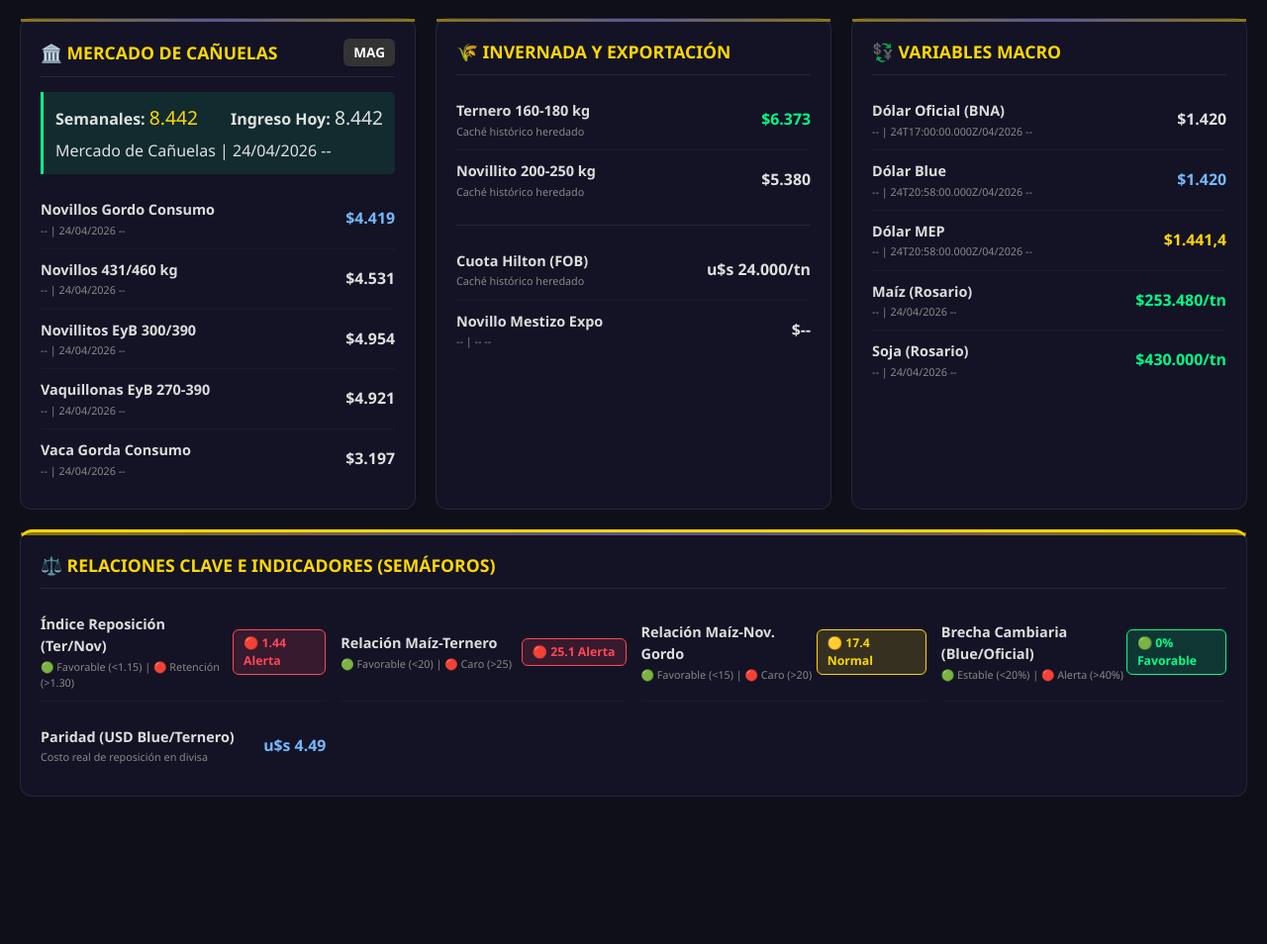
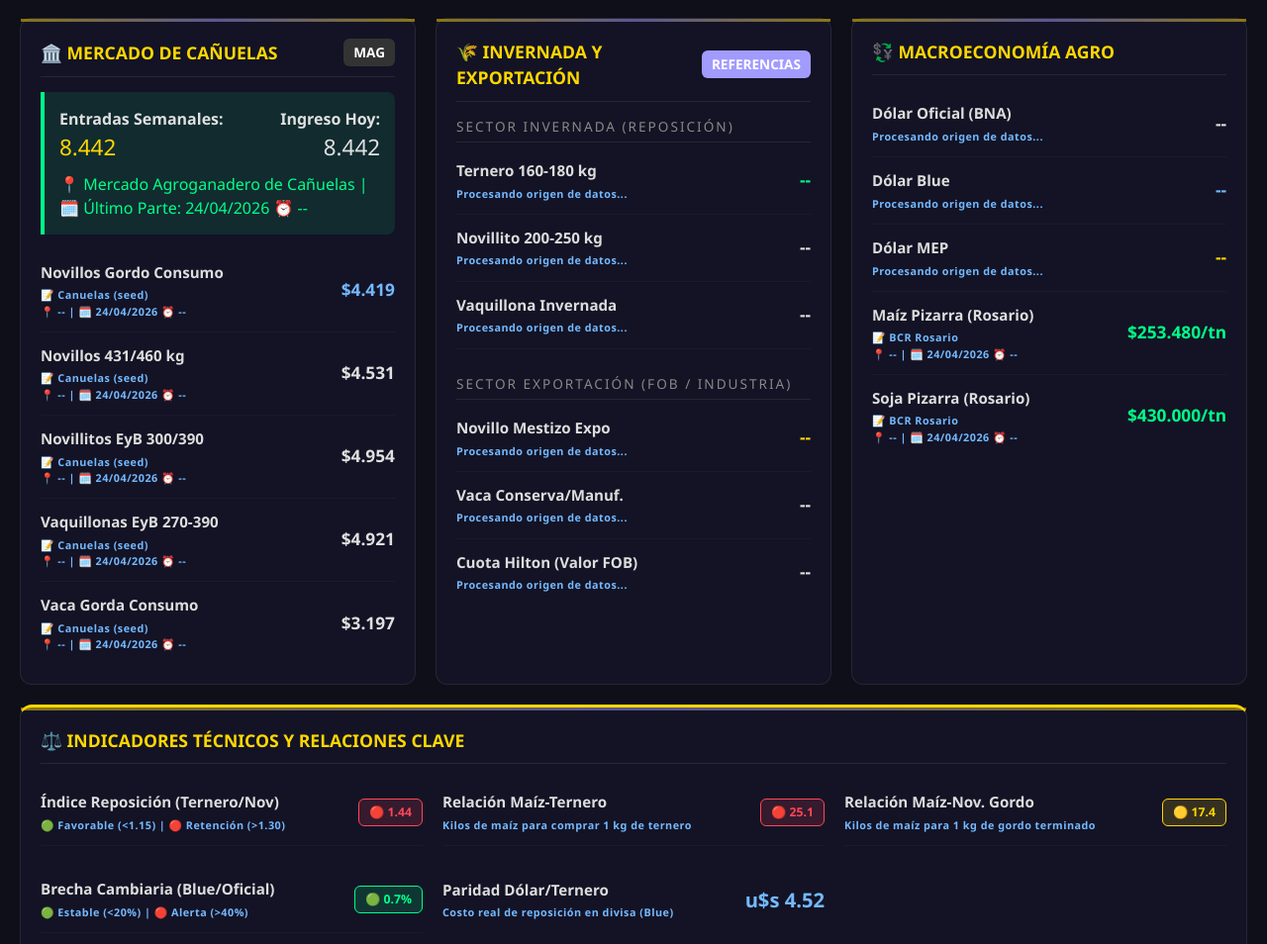
Before and after one commit to fnmaro/mercado-ganadero-femp, a website: page index.html in a window 1280 px wide. Shown: the part 506-1460 px from the top of the page at 99% size. Before the commit the page ends 1351 px from the top, so only its background shows below. Drawn offline with Linux system fonts and the light colour scheme.

Commit message:
Update index.html

```diff
--- a/index.html
+++ b/index.html
@@ -3,7 +3,7 @@
 <head>
     <meta charset="UTF-8">
     <meta name="viewport" content="width=device-width, initial-scale=1.0">
-    <title>🐄 MERCADO GANADERO FEMP | Dashboard Crítico V4.3.1</title>
+    <title>🐄 MERCADO GANADERO FEMP | Dashboard Crítico V4.4</title>
     <style>
         :root { --bg: #0f0f1a; --bg-card: rgba(20,20,40,0.85); --border: rgba(255,255,255,0.08); --text: #e0e0e0; --text-dim: #888; --gold: #ffd700; --green: #00ff88; --red: #ff4757; --yellow: #ffd700; --blue: #74b9ff; --purple: #a29bfe; --font: 'Segoe UI', system-ui, sans-serif; }
         * { margin: 0; padding: 0; box-sizing: border-box; }
@@ -19,22 +19,25 @@
         .badge-cache { background: rgba(255,215,0,0.2); color: var(--yellow); border: 1px solid var(--yellow); }
         .sem { display: inline-block; width: 12px; height: 12px; border-radius: 50%; box-shadow: 0 0 6px currentColor; } .sem-g { background: var(--green); color: var(--green); } .sem-y { background: var(--yellow); color: var(--yellow); }
         .container { max-width: 1400px; margin: 0 auto; padding: 0 20px 40px; }
-        .grid { display: grid; grid-template-columns: repeat(auto-fit, minmax(320px, 1fr)); gap: 20px; margin-top: 20px; }
+        .grid { display: grid; grid-template-columns: repeat(auto-fit, minmax(400px, 1fr)); gap: 20px; margin-top: 20px; }
         .block { background: var(--bg-card); border-radius: 12px; padding: 20px; border: 1px solid var(--border); position: relative; } .block::before { content: ''; position: absolute; top: 0; left: 0; right: 0; height: 3px; background: linear-gradient(90deg, var(--gold), var(--purple), var(--gold)); opacity: 0.5; }
         .block-header { display: flex; justify-content: space-between; align-items: center; margin-bottom: 15px; padding-bottom: 10px; border-bottom: 1px solid var(--border); } .block-header h2 { font-size: 1.1em; color: var(--gold); text-transform: uppercase; }
-        .data-row { display: flex; justify-content: space-between; padding: 10px 0; border-bottom: 1px solid rgba(255,255,255,0.03); font-size: 0.9em; align-items: center; } .data-row:last-child { border-bottom: none; }
+        .data-row { display: flex; justify-content: space-between; padding: 12px 0; border-bottom: 1px solid rgba(255,255,255,0.03); font-size: 0.9em; align-items: center; } .data-row:last-child { border-bottom: none; }
         .data-col { display: flex; flex-direction: column; }
-        .data-row .label { font-weight: 600; color: #ddd; } .data-row .meta { font-size: 0.75em; color: var(--text-dim); margin-top: 2px; } .data-row .value { font-weight: 700; font-size: 1.1em; }
+        .data-row .label { font-weight: 600; color: #ddd; font-size: 1.05em; }
+        .data-row .meta { font-size: 0.75em; color: #74b9ff; margin-top: 4px; font-weight: 600; letter-spacing: 0.5px; }
+        .data-row .value { font-weight: 800; font-size: 1.2em; }
         .v-gold { color: var(--gold); } .v-green { color: var(--green); } .v-blue { color: var(--blue); }
         .full-width { grid-column: 1 / -1; }
         .alert-banner { background: rgba(255,71,87,0.15); border: 1px solid var(--red); color: var(--red); padding: 12px; border-radius: 8px; margin: 15px 0; display: none; gap: 10px; align-items: center; } .alert-banner.show { display: flex; } .alert-banner.warn { background: rgba(255,215,0,0.15); border-color: var(--yellow); color: var(--yellow); }
-        .highlight-box { background: rgba(0,255,136,0.1); border-left: 3px solid var(--green); padding: 12px; border-radius: 0 5px 5px 0; margin-bottom: 15px; }
+        .highlight-box { background: rgba(0,255,136,0.1); border-left: 4px solid var(--green); padding: 15px; border-radius: 0 8px 8px 0; margin-bottom: 15px; }
+        .subsection-title { color: var(--text-dim); font-size: 0.85em; text-transform: uppercase; letter-spacing: 2px; border-bottom: 1px solid var(--border); padding-bottom: 5px; margin: 15px 0 5px 0; }
     </style>
 </head>
 <body>
     <div class="header">
         <h1>🐄 Mercado Ganadero en Tiempo Real</h1>
-        <div class="subtitle">FRAMEWORK DE EXIGENCIA MÁXIMA PRÁCTICA — V4.3.1</div>
+        <div class="subtitle">FRAMEWORK DE EXIGENCIA MÁXIMA PRÁCTICA — V4.4</div>
         <div class="datetime" id="dt">Inicializando motor...</div>
     </div>
 
@@ -65,10 +68,10 @@
                 <div class="block-header"><h2>🏛️ MERCADO DE CAÑUELAS</h2><span class="badge" style="background: #333; color: #fff;">MAG</span></div>
                 <div class="highlight-box">
                     <div style="display: flex; justify-content: space-between; align-items: center;">
-                        <div><strong>Semanales:</strong> <span id="mag-sem" class="v-gold" style="font-size: 1.2em;">--</span></div>
-                        <div><strong>Ingreso Hoy:</strong> <span id="mag-hoy" style="font-size: 1.2em;">--</span></div>
+                        <div><strong>Entradas Semanales:</strong> <span id="mag-sem" class="v-gold" style="font-size: 1.4em; display:block;">--</span></div>
+                        <div style="text-align: right;"><strong>Ingreso Hoy:</strong> <span id="mag-hoy" style="font-size: 1.4em; display:block;">--</span></div>
                     </div>
-                    <div class="meta" id="m-mag-entrada" style="margin-top: 6px;">--</div>
+                    <div class="meta" id="m-mag-entrada" style="margin-top: 8px; color: var(--green);">--</div>
                 </div>
                 <div class="data-row"><div class="data-col"><span class="label">Novillos Gordo Consumo</span><span class="meta" id="m-mag-nov">--</span></div><span class="value v-blue" id="mag-nov">$--</span></div>
                 <div class="data-row"><div class="data-col"><span class="label">Novillos 431/460 kg</span><span class="meta" id="m-mag-n431">--</span></div><span class="value" id="mag-n431">$--</span></div>
@@ -78,34 +81,36 @@
             </div>
 
             <div class="block">
-                <div class="block-header"><h2>🌾 INVERNADA Y EXPORTACIÓN</h2></div>
-                <div style="margin-bottom: 15px;">
-                    <div class="data-row"><div class="data-col"><span class="label">Ternero 160-180 kg</span><span class="meta" id="m-inv-ter">--</span></div><span class="value v-green" id="inv-ter">$--</span></div>
-                    <div class="data-row"><div class="data-col"><span class="label">Novillito 200-250 kg</span><span class="meta" id="m-inv-nov">--</span></div><span class="value" id="inv-nov">$--</span></div>
-                </div>
-                <div style="margin-top: 15px; border-top: 1px solid var(--border); padding-top: 15px;">
-                    <div class="data-row"><div class="data-col"><span class="label">Cuota Hilton (FOB)</span><span class="meta" id="m-exp-hil">--</span></div><span class="value" id="exp-hil">u$s --</span></div>
-                    <div class="data-row"><div class="data-col"><span class="label">Novillo Mestizo Expo</span><span class="meta" id="m-exp-nov">--</span></div><span class="value" id="exp-nov">$--</span></div>
-                </div>
+                <div class="block-header"><h2>🌾 INVERNADA Y EXPORTACIÓN</h2><span class="badge" style="background: var(--purple); color: #fff;">REFERENCIAS</span></div>
+
+                <div class="subsection-title">Sector Invernada (Reposición)</div>
+                <div class="data-row"><div class="data-col"><span class="label">Ternero 160-180 kg</span><span class="meta" id="m-inv-ter">--</span></div><span class="value v-green" id="inv-ter">$--</span></div>
+                <div class="data-row"><div class="data-col"><span class="label">Novillito 200-250 kg</span><span class="meta" id="m-inv-nov">--</span></div><span class="value" id="inv-nov">$--</span></div>
+                <div class="data-row"><div class="data-col"><span class="label">Vaquillona Invernada</span><span class="meta" id="m-inv-vaq">--</span></div><span class="value" id="inv-vaq">$--</span></div>
+
+                <div class="subsection-title" style="margin-top: 25px;">Sector Exportación (FOB / Industria)</div>
+                <div class="data-row"><div class="data-col"><span class="label">Novillo Mestizo Expo</span><span class="meta" id="m-exp-nov">--</span></div><span class="value v-gold" id="exp-nov">$--</span></div>
+                <div class="data-row"><div class="data-col"><span class="label">Vaca Conserva/Manuf.</span><span class="meta" id="m-exp-vaca">--</span></div><span class="value" id="exp-vaca">$--</span></div>
+                <div class="data-row"><div class="data-col"><span class="label">Cuota Hilton (Valor FOB)</span><span class="meta" id="m-exp-hil">--</span></div><span class="value" id="exp-hil">u$s --</span></div>
             </div>
 
             <div class="block">
-                <div class="block-header"><h2>💱 VARIABLES MACRO</h2></div>
+                <div class="block-header"><h2>💱 MACROECONOMÍA AGRO</h2></div>
                 <div class="data-row"><div class="data-col"><span class="label">Dólar Oficial (BNA)</span><span class="meta" id="m-mac-dof">--</span></div><span class="value" id="mac-dof">$--</span></div>
                 <div class="data-row"><div class="data-col"><span class="label">Dólar Blue</span><span class="meta" id="m-mac-dbl">--</span></div><span class="value v-blue" id="mac-dbl">$--</span></div>
                 <div class="data-row"><div class="data-col"><span class="label">Dólar MEP</span><span class="meta" id="m-mac-mep">--</span></div><span class="value v-gold" id="mac-mep">$--</span></div>
-                <div class="data-row"><div class="data-col"><span class="label">Maíz (Rosario)</span><span class="meta" id="m-mac-maiz">--</span></div><span class="value v-green" id="mac-maiz">$--</span></div>
-                <div class="data-row"><div class="data-col"><span class="label">Soja (Rosario)</span><span class="meta" id="m-mac-soja">--</span></div><span class="value v-green" id="mac-soja">$--</span></div>
+                <div class="data-row"><div class="data-col"><span class="label">Maíz Pizarra (Rosario)</span><span class="meta" id="m-mac-maiz">--</span></div><span class="value v-green" id="mac-maiz">$--</span></div>
+                <div class="data-row"><div class="data-col"><span class="label">Soja Pizarra (Rosario)</span><span class="meta" id="m-mac-soja">--</span></div><span class="value v-green" id="mac-soja">$--</span></div>
             </div>
 
             <div class="block full-width" style="border-top: 3px solid var(--gold);">
-                <div class="block-header"><h2>⚖️ RELACIONES CLAVE E INDICADORES (SEMÁFOROS)</h2></div>
-                <div style="display: grid; grid-template-columns: repeat(auto-fit, minmax(280px, 1fr)); gap: 15px;">
-                    <div class="data-row"><div class="data-col"><span class="label">Índice Reposición (Ter/Nov)</span><span class="meta">🟢 Favorable (<1.15) | 🔴 Retención (>1.30)</span></div><div id="rel-tn">--</div></div>
-                    <div class="data-row"><div class="data-col"><span class="label">Relación Maíz-Ternero</span><span class="meta">🟢 Favorable (<20) | 🔴 Caro (>25)</span></div><div id="rel-mt">--</div></div>
-                    <div class="data-row"><div class="data-col"><span class="label">Relación Maíz-Nov. Gordo</span><span class="meta">🟢 Favorable (<15) | 🔴 Caro (>20)</span></div><div id="rel-mn">--</div></div>
+                <div class="block-header"><h2>⚖️ INDICADORES TÉCNICOS Y RELACIONES CLAVE</h2></div>
+                <div style="display: grid; grid-template-columns: repeat(auto-fit, minmax(300px, 1fr)); gap: 20px;">
+                    <div class="data-row"><div class="data-col"><span class="label">Índice Reposición (Ternero/Nov)</span><span class="meta">🟢 Favorable (<1.15) | 🔴 Retención (>1.30)</span></div><div id="rel-tn">--</div></div>
+                    <div class="data-row"><div class="data-col"><span class="label">Relación Maíz-Ternero</span><span class="meta">Kilos de maíz para comprar 1 kg de ternero</span></div><div id="rel-mt">--</div></div>
+                    <div class="data-row"><div class="data-col"><span class="label">Relación Maíz-Nov. Gordo</span><span class="meta">Kilos de maíz para 1 kg de gordo terminado</span></div><div id="rel-mn">--</div></div>
                     <div class="data-row"><div class="data-col"><span class="label">Brecha Cambiaria (Blue/Oficial)</span><span class="meta">🟢 Estable (<20%) | 🔴 Alerta (>40%)</span></div><div id="mac-brecha">--</div></div>
-                    <div class="data-row"><div class="data-col"><span class="label">Paridad (USD Blue/Ternero)</span><span class="meta">Costo real de reposición en divisa</span></div><span class="value v-blue" id="rel-usd">u$s --</span></div>
+                    <div class="data-row"><div class="data-col"><span class="label">Paridad Dólar/Ternero</span><span class="meta">Costo real de reposición en divisa (Blue)</span></div><span class="value v-blue" id="rel-usd" style="font-size: 1.4em;">u$s --</span></div>
                 </div>
             </div>
         </div>
@@ -115,44 +120,40 @@
     const FEMP = {
         config: { url: './data/latest.json' },
 
-        // PARCHE ANTI-NaN: Formateo seguro
         fmt(v) {
-            const n = Number(v);
-            return (!isNaN(n) && v !== null && v !== undefined) ? n.toLocaleString('es-AR') : '--';
+            const n = Number(v); return (!isNaN(n) && v !== null && v !== undefined) ? n.toLocaleString('es-AR') : '--';
         },
 
-        // MOTOR DE SEMÁFOROS
         getSemaphore(val, thresholds, isPercentage = false) {
             if(isNaN(val)) return '--';
             const vStr = isPercentage ? `${val}%` : val;
-            if (val <= thresholds.green) return `<span class="badge" style="background:rgba(0,255,136,0.15);color:var(--green);border:1px solid var(--green)">🟢 ${vStr} Favorable</span>`;
-            if (val <= thresholds.yellow) return `<span class="badge" style="background:rgba(255,215,0,0.15);color:var(--yellow);border:1px solid var(--yellow)">🟡 ${vStr} Normal</span>`;
-            return `<span class="badge" style="background:rgba(255,71,87,0.15);color:var(--red);border:1px solid var(--red)">🔴 ${vStr} Alerta</span>`;
+            if (val <= thresholds.green) return `<span class="badge" style="background:rgba(0,255,136,0.15);color:var(--green);border:1px solid var(--green)">🟢 ${vStr}</span>`;
+            if (val <= thresholds.yellow) return `<span class="badge" style="background:rgba(255,215,0,0.15);color:var(--yellow);border:1px solid var(--yellow)">🟡 ${vStr}</span>`;
+            return `<span class="badge" style="background:rgba(255,71,87,0.15);color:var(--red);border:1px solid var(--red)">🔴 ${vStr}</span>`;
         },
 
-        // INYECCIÓN BLINDADA (Retrocompatible con Caché Viejo)
+        // INYECCIÓN BLINDADA ABSOLUTA
         setVal(vId, mId, obj, prefix = '$', suffix = '') {
-            if (!obj) { document.getElementById(vId).textContent = '--'; if(mId) document.getElementById(mId).textContent = 'Sin datos'; return; }
+            if (!obj || obj.precio === undefined) {
+                document.getElementById(vId).textContent = '--';
+                if(mId) document.getElementById(mId).textContent = 'Procesando origen de datos...';
+                return;
+            }
 
-            const isOldCache = typeof obj === 'number';
-            const val = isOldCache ? obj : (obj.precio || obj.venta);
-
-            document.getElementById(vId).textContent = `${prefix}${this.fmt(val)}${suffix}`;
+            document.getElementById(vId).textContent = `${prefix}${this.fmt(obj.precio)}${suffix}`;
 
             if(mId) {
-                if (isOldCache) {
-                    document.getElementById(mId).textContent = 'Caché histórico heredado';
-                } else {
-                    const f = obj.fecha ? obj.fecha.split('-').reverse().join('/') : '--';
-                    const h = obj.hora || '--';
-                    const l = obj.lugar || '--';
-                    document.getElementById(mId).textContent = `${l} | ${f} ${h}`;
-                }
+                const f = obj.fecha ? obj.fecha.split('-').reverse().join('/') : '--';
+                const h = obj.hora || '--';
+                const fte = obj.fuente || '--';
+                const lug = obj.lugar || '--';
+                // Formato exacto exigido: Fuente | Lugar | Fecha Hora
+                document.getElementById(mId).innerHTML = `📝 ${fte} <br> 📍 ${lug} | 🗓️ ${f} ⏰ ${h}`;
             }
         },
 
         init() {
-            setInterval(() => { document.getElementById('dt').textContent = new Date().toLocaleString('es-AR', { weekday:'long', year:'numeric', month:'long', day:'numeric', hour:'2-digit', minute:'2-digit' }); }, 1000);
+            setInterval(() => { document.getElementById('dt').textContent = new Date().toLocaleString('es-AR', { weekday:'long', year:'numeric', month:'long', day:'numeric', hour:'2-digit', minute:'2-digit', second:'2-digit' }); }, 1000);
             this.load();
         },
 
@@ -172,7 +173,7 @@
             document.getElementById('fSync').textContent = new Date(d._syncTime).toLocaleString('es-AR');
             document.getElementById('fConf').innerHTML = `<span class="sem ${d._confianza >= 80 ? 'sem-g' : 'sem-y'}"></span> ${d._confianza}%`;
             document.getElementById('fMerc').innerHTML = d.diaMercado ? '<span class="v-green">ABIERTO</span>' : '<span class="v-red">CERRADO</span>';
-            if (!d.diaMercado) { document.getElementById('alertBox').className = 'alert-banner show warn'; document.getElementById('alertMsg').textContent = d._nota || 'Mercado cerrado hoy.'; }
+            if (!d.diaMercado) { document.getElementById('alertBox').className = 'alert-banner show warn'; document.getElementById('alertMsg').textContent = d._nota || 'Mercado cerrado hoy. Mostrando últimos valores de cotización hábiles.'; }
 
             if (d.ganaderoIndex) {
                 document.getElementById('idx-val').textContent = d.ganaderoIndex;
@@ -185,14 +186,15 @@
                 else { sEl.style.background = 'rgba(255,215,0,0.2)'; sEl.style.color = 'var(--yellow)'; sEl.style.border = '1px solid var(--yellow)'; }
             }
 
-            // Entradas Cañuelas
-            const entHoy = d.canuelas?.entrada || 0;
-            const entSem = d.canuelas?.entradaSemanal || 0;
+            // Entradas Cañuelas BLINDADAS
+            const entHoy = parseInt(d.canuelas?.entrada) || 0;
+            const entSem = parseInt(d.canuelas?.entradaSemanal) || 0;
             document.getElementById('mag-hoy').textContent = this.fmt(entHoy);
             document.getElementById('mag-sem').textContent = this.fmt(entSem);
+
             const cf = d.canuelas?.fecha ? d.canuelas.fecha.split('-').reverse().join('/') : '--';
             const ch = d.canuelas?.hora || '--';
-            document.getElementById('m-mag-entrada').textContent = `Mercado de Cañuelas | ${cf} ${ch}`;
+            document.getElementById('m-mag-entrada').innerHTML = `📍 Mercado Agroganadero de Cañuelas | 🗓️ Último Parte: ${cf} ⏰ ${ch}`;
 
             // Precios
             this.setVal('mag-nov', 'm-mag-nov', d.canuelas?.novilloGordo);
@@ -201,10 +203,14 @@
             this.setVal('mag-vaq', 'm-mag-vaq', d.canuelas?.vaquillona270);
             this.setVal('mag-vaca', 'm-mag-vaca', d.canuelas?.vacaGorda);
 
-            this.setVal('inv-ter', 'm-inv-ter', d.ceres?.ternero || d.tradicion?.ternero);
-            this.setVal('inv-nov', 'm-inv-nov', d.ceres?.novillito || d.tradicion?.novillito);
+            // Invernada/Expo Ampliada
+            this.setVal('inv-ter', 'm-inv-ter', d.ceres?.ternero);
+            this.setVal('inv-nov', 'm-inv-nov', d.ceres?.novillito);
+            this.setVal('inv-vaq', 'm-inv-vaq', d.ceres?.vaquillona);
+
+            this.setVal('exp-nov', 'm-exp-nov', d.apea?.novMestizo);
+            this.setVal('exp-vaca', 'm-exp-vaca', d.apea?.vacaConserva);
             this.setVal('exp-hil', 'm-exp-hil', d.apea?.hilton, 'u$s ', '/tn');
-            this.setVal('exp-nov', 'm-exp-nov', d.apea?.novMestizo);
 
             this.setVal('mac-dof', 'm-mac-dof', d.dolar?.oficial);
             this.setVal('mac-dbl', 'm-mac-dbl', d.dolar?.blue);
@@ -212,18 +218,14 @@
             this.setVal('mac-maiz', 'm-mac-maiz', d.granos?.maiz, '$', '/tn');
             this.setVal('mac-soja', 'm-mac-soja', d.granos?.soja, '$', '/tn');
 
-            // CÁLCULOS MACRO Y SEMÁFOROS (PARCHE ANTI-NaN)
-            const ext = (obj, fallback) => {
-                const val = typeof obj === 'number' ? obj : (obj?.precio || obj?.venta);
-                const num = parseFloat(val);
-                return (!isNaN(num) && num > 0) ? num : fallback;
-            };
+            // CÁLCULOS MACRO (Garantía Anti-NaN)
+            const ext = (obj) => parseFloat(obj?.precio || 0);
 
-            const ter = ext(d.ceres?.ternero || d.tradicion?.ternero, 6373);
-            const novG = ext(d.canuelas?.novilloGordo, 4419);
-            const mK = ext(d.granos?.maiz, 257184) / 1000;
-            const dof = ext(d.dolar?.oficial, 1400);
-            const dbl = ext(d.dolar?.blue, 1410);
+            const ter = ext(d.ceres?.ternero) || 6373;
+            const novG = ext(d.canuelas?.novilloGordo) || 4419;
+            const mK = (ext(d.granos?.maiz) || 257184) / 1000;
+            const dof = ext(d.dolar?.oficial) || 1400;
+            const dbl = ext(d.dolar?.blue) || 1410;
 
             const valRep = parseFloat((ter / novG).toFixed(2));
             const valMt = parseFloat((ter / mK).toFixed(1));
```
